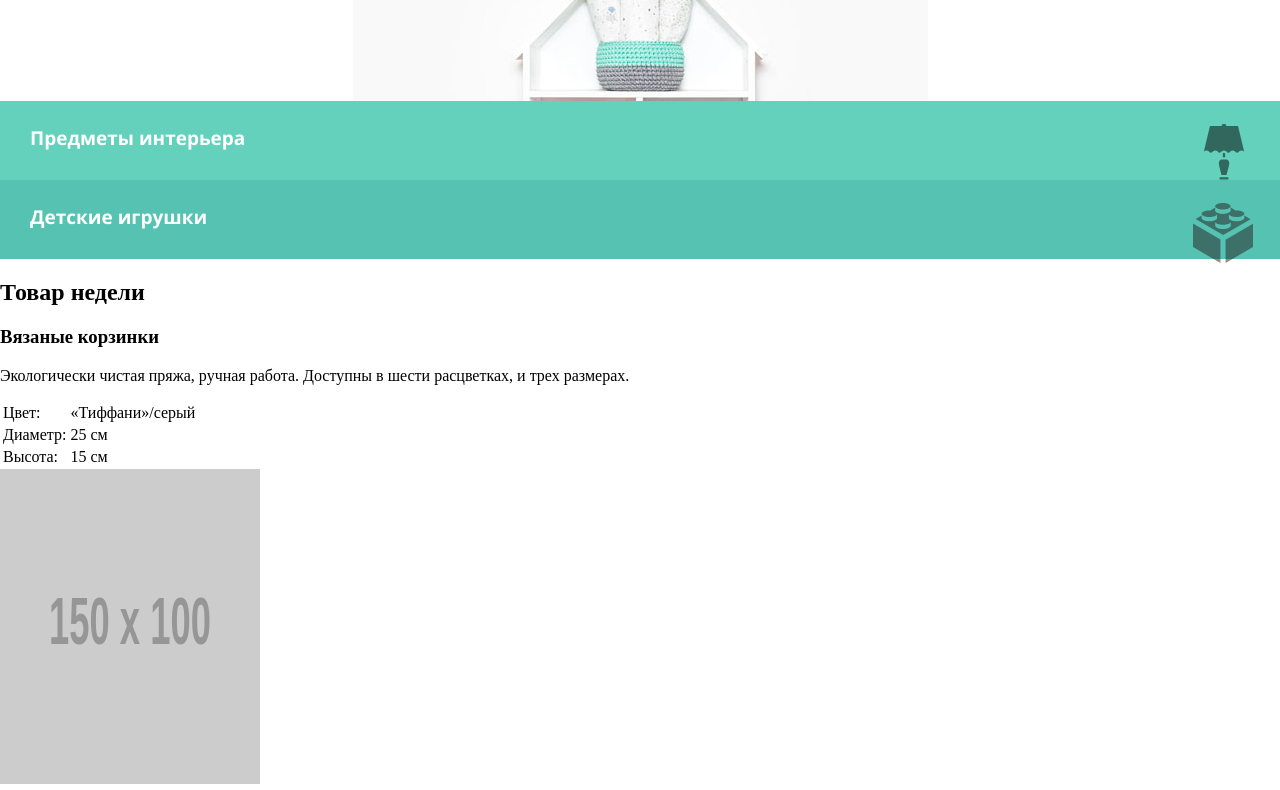
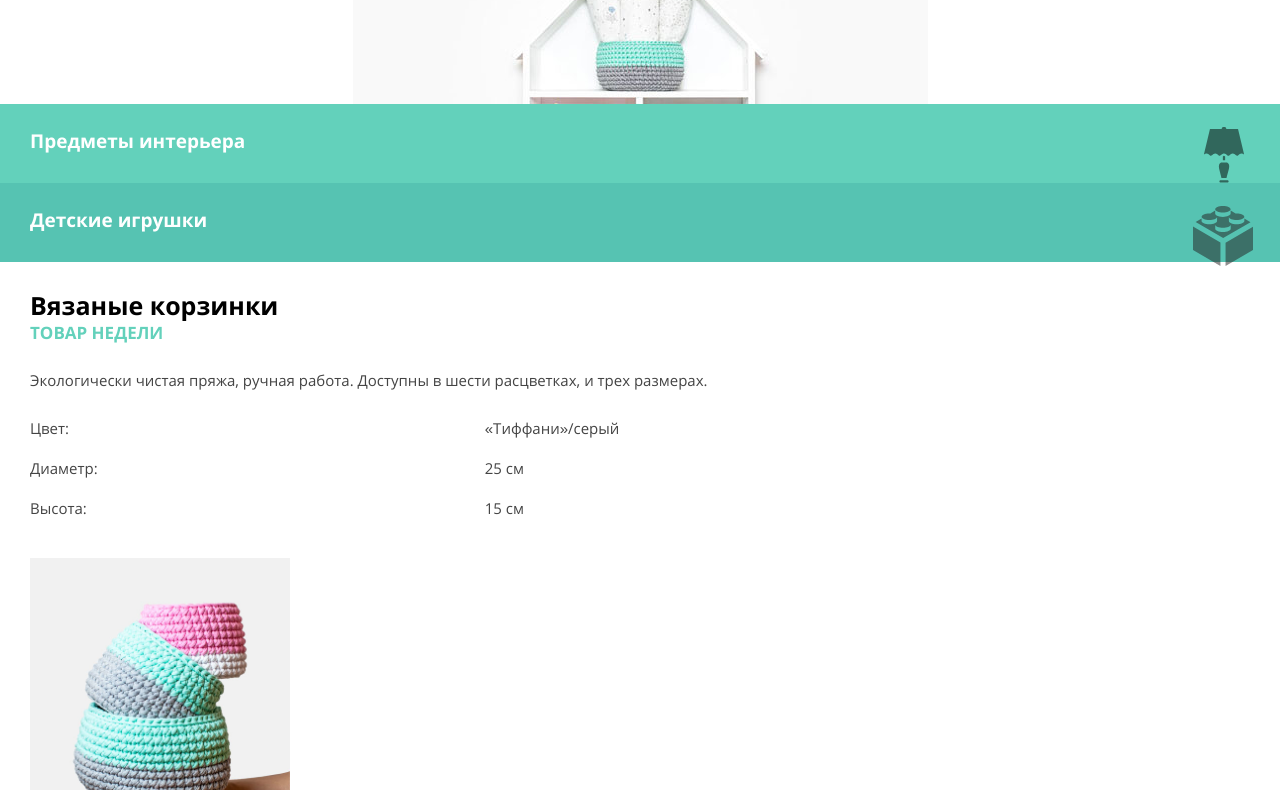
Before and after one commit to denisvovchenko/699567-mishka-16, a website: page source/index.html in a window 1280 px wide. Shown: the part 199-989 px from the top of the page. Drawn offline with nearby package versions, Linux system fonts and the light colour scheme; files that its build step writes are made by us from their sources; placeholder pictures from the web are drawn by us; files whose address does not match are found by name.

Commit message:
other changes

```diff
--- a/source/index.html
+++ b/source/index.html
@@ -61,33 +61,33 @@
 
       <section class="top-product">
         <h2 class="top-product__title">Товар недели</h2>
-        <h3 class="top-product__name">Вязаные корзинки</h3>
+        <h3 class="top-product__name block-title">Вязаные корзинки</h3>
         <p class="top-product__text">
           Экологически чистая пряжа, ручная работа. Доступны в шести расцветках, и трех размерах.
         </p>
         <table class="top-product__description">
           <tr>
-            <td>Цвет:</td>
-            <td>«Тиффани»/серый</td>
+            <td class="top-product__key">Цвет:</td>
+            <td class="top-product__value">«Тиффани»/серый</td>
           </tr>
           <tr>
-            <td>Диаметр:</td>
-            <td>25 см</td>
+            <td class="top-product__key">Диаметр:</td>
+            <td class="top-product__value">25 см</td>
           </tr>
           <tr>
-            <td>Высота:</td>
-            <td>15 см</td>
+            <td class="top-product__key">Высота:</td>
+            <td class="top-product__value">15 см</td>
           </tr>
         </table>
-        <picture>
-          <img class="top-product__img" src="http://placehold.it/150x100" width="260" height="315" alt="Вязаные корзинки">
+        <picture class="top-product__picture">
+          <img class="top-product__img" src="img/triple-set-desktop@1x.jpg" width="260" height="315" alt="Вязаные корзинки">
         </picture>
         <p class="top-product__price">Цена: 990 руб.</p>
         <a class="top-product__btn js-top-product__open-modal btn" href="#">Заказать</a>
       </section>
 
       <section class="about-us">
-        <h2 class="about-us__title">Коротко о нас:</h2>
+        <h2 class="about-us__title block-title">Коротко о нас:</h2>
         <ul class="about-us__list">
           <li class="about-us__item about-us__item--eco">Экологически чистые материалы</li>
           <li class="about-us__item about-us__item--style">Скандинавский стиль по российской цене</li>
@@ -99,7 +99,7 @@
       </section>
 
       <section class="reviews">
-        <h2 class="reviews__title">Отзывы</h2>
+        <h2 class="reviews__title block-title">Отзывы</h2>
         <ul class="reviews__list">
           <li class="reviews__item">
             <p class="reviews__text">
--- a/source/sass/blocks/divisions.scss
+++ b/source/sass/blocks/divisions.scss
@@ -1,7 +1,3 @@
-.divisions {
-  font-family: $font;
-}
-
 .divisions__list {
   padding: 0;
   margin: 0;
@@ -20,7 +16,7 @@
   line-height: 24px;
   text-decoration: none;
 
-  color: #ffffff;
+  color: $lightText;
   background-color: #63d1bb;
 
   &::before {
--- a/source/sass/blocks/nav.scss
+++ b/source/sass/blocks/nav.scss
@@ -36,7 +36,7 @@
   padding: 0;
   margin: 0;
 
-  background: #ffffff;
+  background: $lightText;
   list-style: none;
 
   &--show {
@@ -51,13 +51,12 @@
   display: block;
   padding: 28px 0 31px;
 
-  font-family: $font;
   font-size: 17px;
   font-weight: 700;
   line-height: 24px;
   text-align: center;
   text-decoration: none;
 
-  color: #000000;
-  border-bottom: 1px solid #ececec;
+  color: $darkText;
+  border-bottom: 1px solid $lightBorderColor;
 }
--- a/source/sass/blocks/page-header.scss
+++ b/source/sass/blocks/page-header.scss
@@ -1,21 +1,17 @@
-.page-header {
-  font-family: $font;
-}
-
 .page-header__top {
   position: relative;
 
   padding: 22px 0;
 
-  border-bottom: 1px solid #ececec;
+  border-bottom: 1px solid $lightBorderColor;
 }
 
 .page-header__body {
-  background: #ffffff url("../img/hero-mobile@1x.jpg") no-repeat top;
+  background: $lightText url("../img/hero-mobile@1x.jpg") no-repeat top;
 }
 
 .page-header__slogan {
-  padding: 70px 35px 120px;
+  padding: 70px 35px 123px;
   margin: 0;
 
   font-size: 27px;
@@ -23,5 +19,5 @@
   line-height: 30px;
   text-align: center;
 
-  color: #010000;
+  color: $darkText;
 }
--- a/source/sass/mixins.scss
+++ b/source/sass/mixins.scss
@@ -17,7 +17,7 @@
 }
 
 @mixin center-x {
-  left: 50%;
+  left: 50% ;
 
   transform: translate(-50%);
 }
@@ -28,7 +28,7 @@
   transform: translateY(-50%);
 }
 
-@mixin center {
+@mixin center($top: 50%, $left: $top, $x: -50%, $y: x) {
   position: absolute;
   top: 50%;
   left: 50%;
@@ -40,3 +40,15 @@
   content: "";
   position: absolute;
 }
+
+@mixin listReset {
+  padding: 0;
+  margin: 0;
+
+  list-style: none;
+}
+
+@mixin resetButton {
+  background: none;
+  border: none;
+}
--- a/source/sass/scaffolding.scss
+++ b/source/sass/scaffolding.scss
@@ -10,4 +10,19 @@ html {
 
 body {
   margin: 0;
+
+  font-family: $font;
 }
+
+img {
+  width: 100%;
+  height: auto;
+}
+
+table {
+  border-collapse: collapse;
+}
+
+td {
+  padding: 0;
+}
--- a/source/sass/style.scss
+++ b/source/sass/style.scss
@@ -3,7 +3,12 @@
 @import "./mixins.scss";
 @import "./scaffolding.scss";
 @import "blocks/visually-hidden.scss";
+@import "blocks/block-title.scss";
+@import "blocks/btn.scss";
 @import "blocks/page-header.scss";
 @import "blocks/logo.scss";
 @import "blocks/nav.scss";
 @import "blocks/divisions.scss";
+@import "blocks/top-product.scss";
+@import "blocks/about-us.scss";
+@import "blocks/reviews.scss";
--- a/source/sass/variables.scss
+++ b/source/sass/variables.scss
@@ -1 +1,5 @@
 $font: "Open Sans", "Arial", sans-serif;
+$grayText: #444444;
+$darkText: #000000;
+$lightText: #ffffff;
+$lightBorderColor: #ececec;
```
